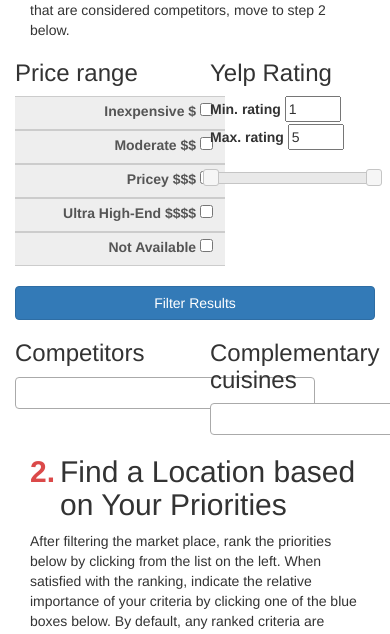
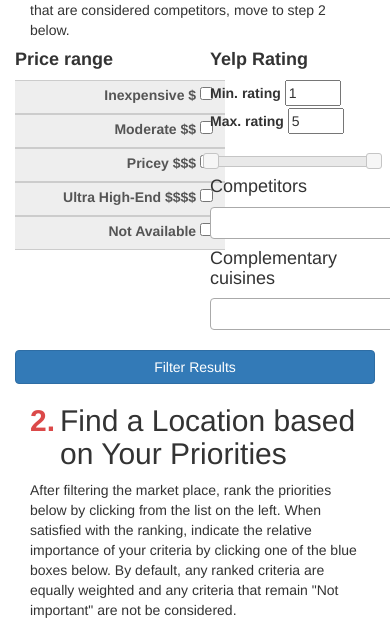
Before and after one commit to tonnpa/begin-here, a Django app: page / in a window 390 px wide; the page is wider, and only the part inside the window is pictured. Shown: the part 1060-1694 px from the top of that part. Run offline with Django 3.2, Linux system fonts and the light colour scheme; data that the repository does not hold is empty; some libraries are stand-ins or nearby versions.

Commit message:
feat(ui): moved cuisine selectors into the column
Signed-off-by: Phan Anh Nguyen <tonnpa@gmail.com>

```diff
--- a/foodmap/templates/index.html
+++ b/foodmap/templates/index.html
@@ -78,13 +78,15 @@
                 <h2> Interactive Market Explorer</h2>
             </div>
             <div class="col-xs-12">Browse the market space of restaurants by filtering on restaurant rating, price, and
-                cuisine. Click the "Filter Results" button below to see your filters applied. Restaurants that match your
-                filters will be rendered <font color="#e41a1c"><b>RED</b></font>, while those that do not match will render <font color="#808080"><b>GREY</b></font>. After filtering to include
+                cuisine. Click the "Filter Results" button below to see your filters applied. Restaurants that match
+                your
+                filters will be rendered <font color="#e41a1c"><b>RED</b></font>, while those that do not match will
+                render <font color="#808080"><b>GREY</b></font>. After filtering to include
                 all restaurants that are considered competitors, move to step 2 below.
             </div>
             <div class="row">
                 <div class="col-xs-6">
-                    <h3> Price range </h3>
+                    <h4><b>Price range</b></h4>
                     <div class="input-group">
                         <div class="span4">
                     <span class="input-group-addon">
@@ -119,7 +121,7 @@
                     </div>
                 </div>
                 <div class="col-xs-6">
-                    <h3>Yelp Rating</h3>
+                    <h4><b>Yelp Rating</b></h4>
                     <form>
                         <div>
                             <label for="ratingLowerBound">Min. rating</label>
@@ -132,6 +134,14 @@
                         <br/>
                         <div id="slider"></div>
                     </form>
+                    <h4>Competitors</h4>
+                    <div class="span4">
+                        <select id="competitors" style="width:300px" multiple="multiple"></select>
+                    </div>
+                    <h4>Complementary cuisines</h4>
+                    <div class="span4">
+                        <select id="partners" style="width:300px" multiple="multiple"></select>
+                    </div>
                 </div>
             </div>
             <div class="row">
@@ -141,20 +151,6 @@
                 <button type="button" class="btn btn-primary center-block" style="width: 100%" onclick="filter()">
                     Filter Results
                 </button>
-            </div>
-            <div class="row">
-                <div class="col-xs-6">
-                    <h3>Competitors</h3>
-                    <div class="span4">
-                        <select id="competitors" style="width:300px" multiple="multiple"></select>
-                    </div>
-                </div>
-                <div class="col-xs-6">
-                    <h3>Complementary cuisines</h3>
-                    <div class="span4">
-                        <select id="partners" style="width:300px" multiple="multiple"></select>
-                    </div>
-                </div>
             </div>
             <div class="col-xs-1">
                 <h2 style="color: #db4949">
@@ -336,7 +332,7 @@
                 var matchRatingLow = feature.properties.rating >= ratings[0];
                 var matchRatingHigh = feature.properties.rating <= ratings[1];
                 var matchCompetitor = false;
-                competitors.forEach(function(competitor) {
+                competitors.forEach(function (competitor) {
                     if (feature.properties.categories.indexOf(parseInt(competitor)) != -1) {
                         matchCompetitor = true;
                     }
@@ -358,7 +354,7 @@
                 var mismatchRatingLow = feature.properties.rating < ratings[0];
                 var mismatchRatingHigh = feature.properties.rating > ratings[1];
                 var mismatchCompetitor = true;
-                competitors.forEach(function(competitor) {
+                competitors.forEach(function (competitor) {
                     if (feature.properties.categories.indexOf(parseInt(competitor)) != -1) {
                         mismatchCompetitor = false;
                     }
```
